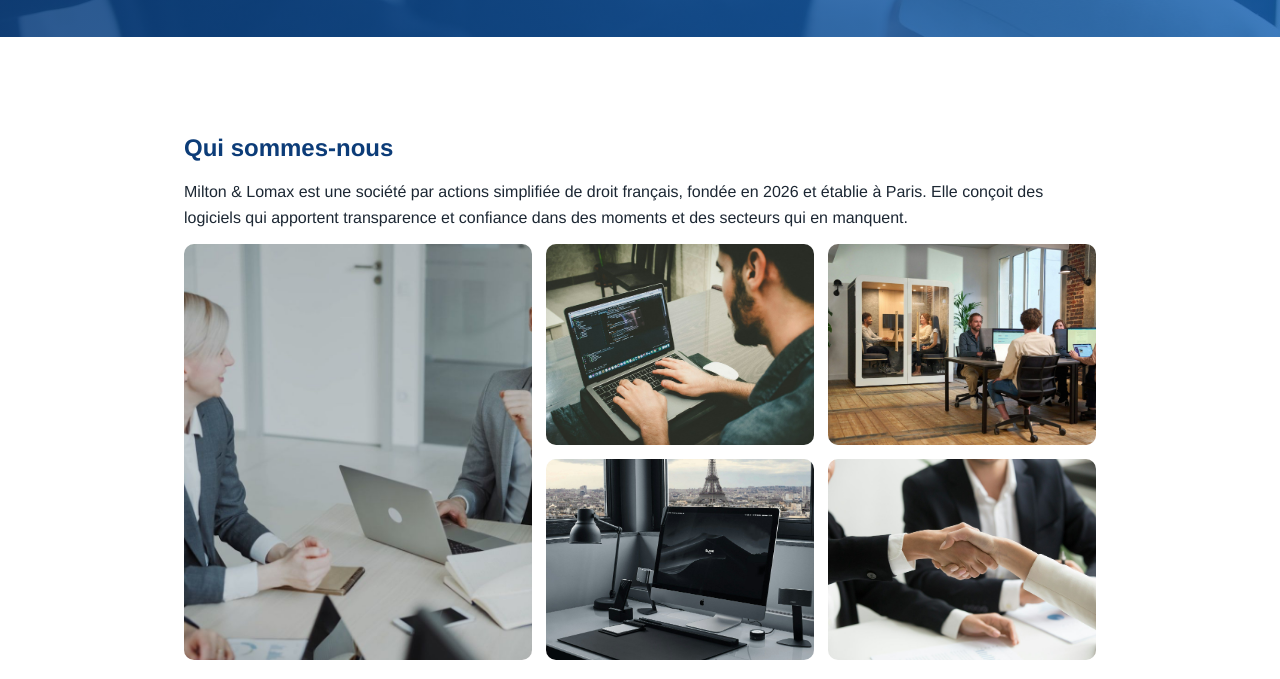
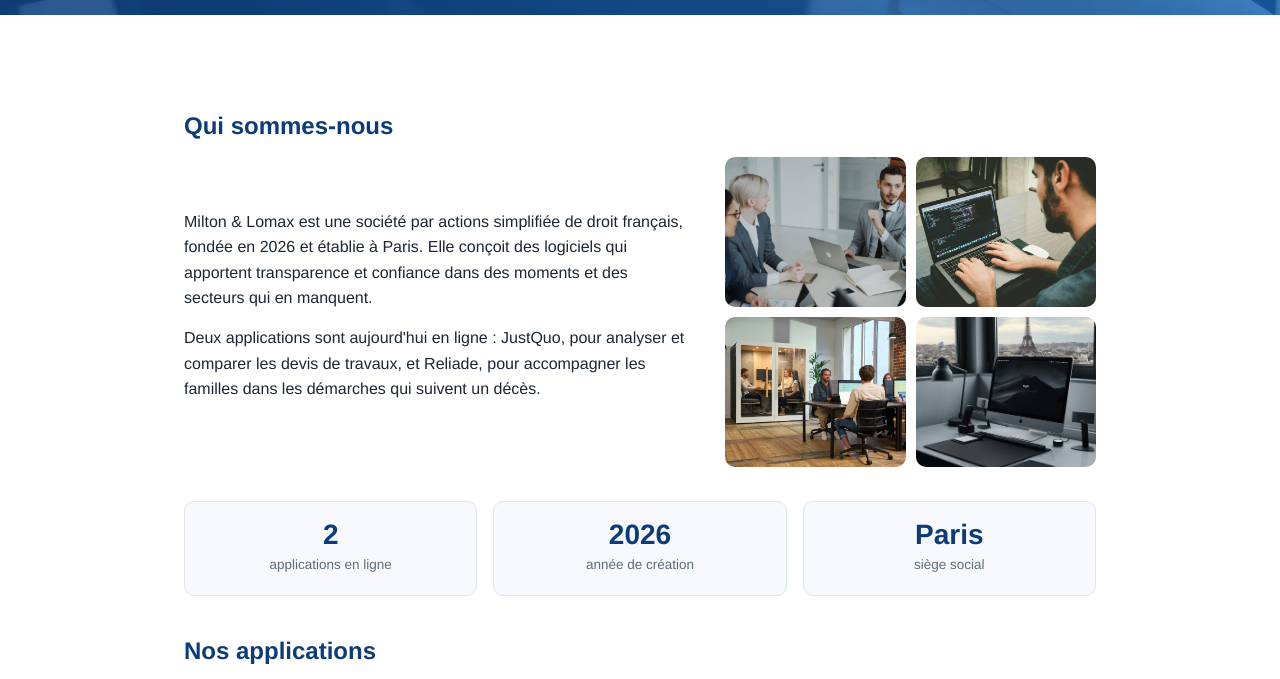
Before and after one commit to MILTON-LOMAX/miltonlomax-site, a plain HTML site: page index.html in a window 1280 px wide. Shown: the part 238-917 px from the top of the page. Drawn offline with Linux system fonts and the light colour scheme.

Commit message:
Accueil : photos intégrées en mosaïque compacte à côté du texte, chiffres clés

```diff
--- a/index.html
+++ b/index.html
@@ -9,11 +9,16 @@
   :root { --navy:#0c3c78; --blue:#1560b0; --gold:#ffc94d; --ink:#1c2733; --muted:#5d6b7a; --line:#dde5ef; }
   * { margin:0; padding:0; box-sizing:border-box; }
   body { font-family:'Helvetica Neue',Arial,sans-serif; color:var(--ink); line-height:1.6; }
-  header { background:linear-gradient(130deg,rgba(12,60,120,.88),rgba(21,96,176,.82)), url('img/photo_poignee_main.jpg') center/cover; color:#fff; padding:96px 24px 80px; text-align:center; }
-  .team { display:grid; grid-template-columns:1.3fr 1fr 1fr; gap:14px; margin:14px 0 6px; }
-  .team img { width:100%; height:100%; object-fit:cover; border-radius:10px; aspect-ratio:4/3; }
-  .team img.tall { grid-row:span 2; aspect-ratio:auto; }
-  @media (max-width:760px){ .team { grid-template-columns:1fr 1fr; } }
+  header { background:linear-gradient(130deg,rgba(12,60,120,.88),rgba(21,96,176,.82)), url('img/photo_poignee_main.jpg') center/cover; color:#fff; padding:84px 24px 70px; text-align:center; }
+  .about { display:grid; grid-template-columns:1.15fr .85fr; gap:40px; align-items:center; margin-top:6px; }
+  .about p { font-size:16px; }
+  .team { display:grid; grid-template-columns:1fr 1fr; gap:10px; max-width:440px; justify-self:end; }
+  .team img { width:100%; height:150px; object-fit:cover; border-radius:10px; display:block; }
+  .facts { display:grid; grid-template-columns:repeat(3,1fr); gap:16px; margin:34px 0 10px; }
+  .fact { background:#f7f9fc; border:1px solid var(--line); border-radius:10px; padding:18px 20px; text-align:center; }
+  .fact b { display:block; font-size:28px; color:var(--navy); line-height:1.1; }
+  .fact span { font-size:13.5px; color:var(--muted); }
+  @media (max-width:760px){ .about, .facts { grid-template-columns:1fr; } .team { justify-self:stretch; max-width:none; } }
   .logo { font-size:34px; font-weight:700; letter-spacing:4px; }
   .logo span { color:var(--gold); }
   .tagline { margin-top:14px; font-size:19px; opacity:.92; font-weight:300; }
@@ -49,9 +54,14 @@
 </header>
 <main>
   <h2>Qui sommes-nous</h2>
-  <p>Milton &amp; Lomax est une société par actions simplifiée de droit français, fondée en 2026 et établie à Paris. Elle conçoit des logiciels qui apportent transparence et confiance dans des moments et des secteurs qui en manquent.</p>
-
-  <div class="team"><img class="tall" src="img/photo_equipe.jpg" alt="Une équipe en réunion"><img src="img/photo_developpeur.jpg" alt="Un développeur au travail"><img src="img/photo_bureau.jpg" alt="Un bureau moderne"><img src="img/photo_paris.jpg" alt="Paris depuis un bureau"><img src="img/photo_poignee_main.jpg" alt="Une poignée de main"></div>
+  <div class="about">
+    <div>
+      <p>Milton &amp; Lomax est une société par actions simplifiée de droit français, fondée en 2026 et établie à Paris. Elle conçoit des logiciels qui apportent transparence et confiance dans des moments et des secteurs qui en manquent.</p>
+      <p>Deux applications sont aujourd'hui en ligne : JustQuo, pour analyser et comparer les devis de travaux, et Reliade, pour accompagner les familles dans les démarches qui suivent un décès.</p>
+    </div>
+    <div class="team"><img src="img/photo_equipe.jpg" alt="Une équipe en réunion"><img src="img/photo_developpeur.jpg" alt="Un développeur au travail"><img src="img/photo_bureau.jpg" alt="Un bureau moderne"><img src="img/photo_paris.jpg" alt="Paris depuis un bureau"></div>
+  </div>
+  <div class="facts"><div class="fact"><b>2</b><span>applications en ligne</span></div><div class="fact"><b>2026</b><span>année de création</span></div><div class="fact"><b>Paris</b><span>siège social</span></div></div>
 
   <h2>Nos applications</h2>
   <div class="products">
```
